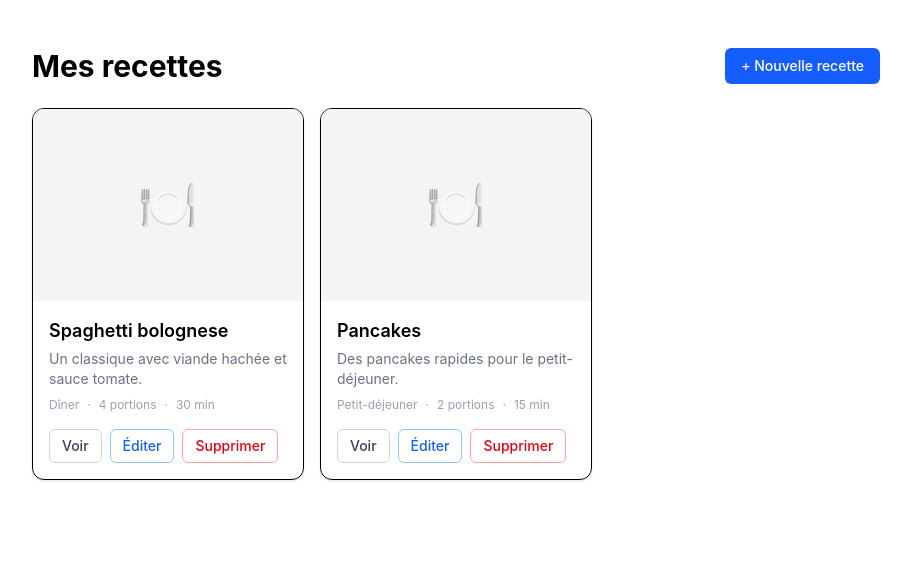
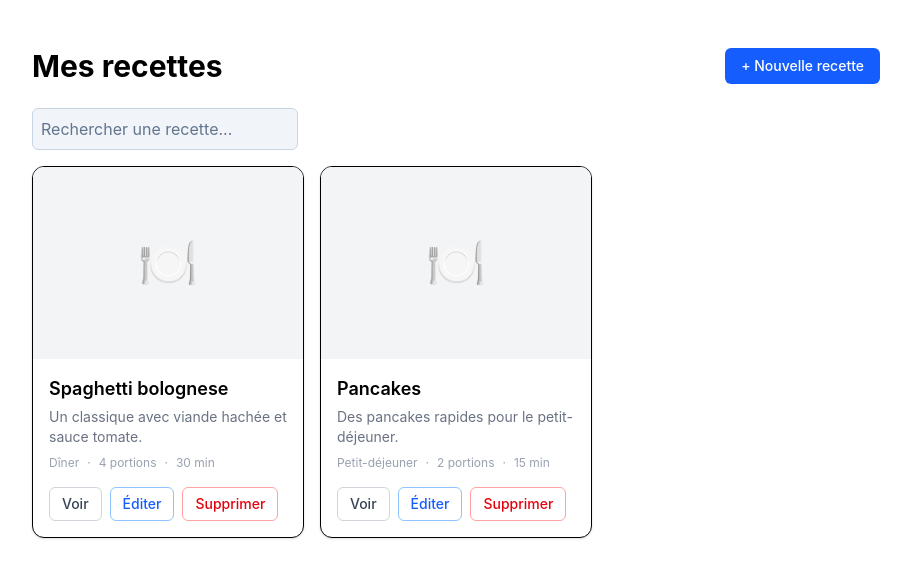
Before and after one commit to BaptisteGfy/weeklymeals, a Next.js app: page /dashboard/recipes in a window 1280 px wide. Shown: the top 578 px of the page, without its empty margins (304-1215 px from the left). Built offline with nearby package versions, Linux system fonts and the light colour scheme.

Commit message:
feat(recipes): add live search filter

```diff
--- a/src/app/dashboard/recipes/page.tsx
+++ b/src/app/dashboard/recipes/page.tsx
@@ -1,12 +1,18 @@
 'use client';
 
 import Link from 'next/link';
+import { useState } from 'react';
 
 import { useDashboard } from '@/context/DashboardContext';
 import { RecipeCard } from '@/features/recipes/components/RecipeCard';
 
 const RecipesPage = () => {
   const { recipeList, handleDeleteRecipe } = useDashboard();
+  const [searchQuery, setSearchQuery] = useState('');
+
+  const filteredRecipes = recipeList.filter((recipe) =>
+    recipe.title.toLowerCase().includes(searchQuery.toLowerCase()),
+  );
 
   return (
     <div className="mx-auto max-w-4xl p-6">
@@ -19,15 +25,27 @@ const RecipesPage = () => {
           + Nouvelle recette
         </Link>
       </div>
-
+      <input
+        type="text"
+        placeholder="Rechercher une recette..."
+        value={searchQuery}
+        onChange={(e) => setSearchQuery(e.target.value)}
+        className="mb-4 rounded-md border border-slate-300 bg-slate-100 p-2 text-slate-800 placeholder:text-slate-500 focus:ring-2 focus:ring-blue-500 focus:outline-none"
+      />
       <div className="grid gap-4 sm:grid-cols-2 lg:grid-cols-3">
-        {recipeList.map((recipe) => (
-          <RecipeCard
-            key={recipe.id}
-            recipe={recipe}
-            onDelete={handleDeleteRecipe}
-          />
-        ))}
+        {filteredRecipes.length === 0 ? (
+          <p className="col-span-full text-center text-slate-500">
+            Aucune recette trouvée.
+          </p>
+        ) : (
+          filteredRecipes.map((recipe) => (
+            <RecipeCard
+              key={recipe.id}
+              recipe={recipe}
+              onDelete={handleDeleteRecipe}
+            />
+          ))
+        )}
       </div>
     </div>
   );
```
